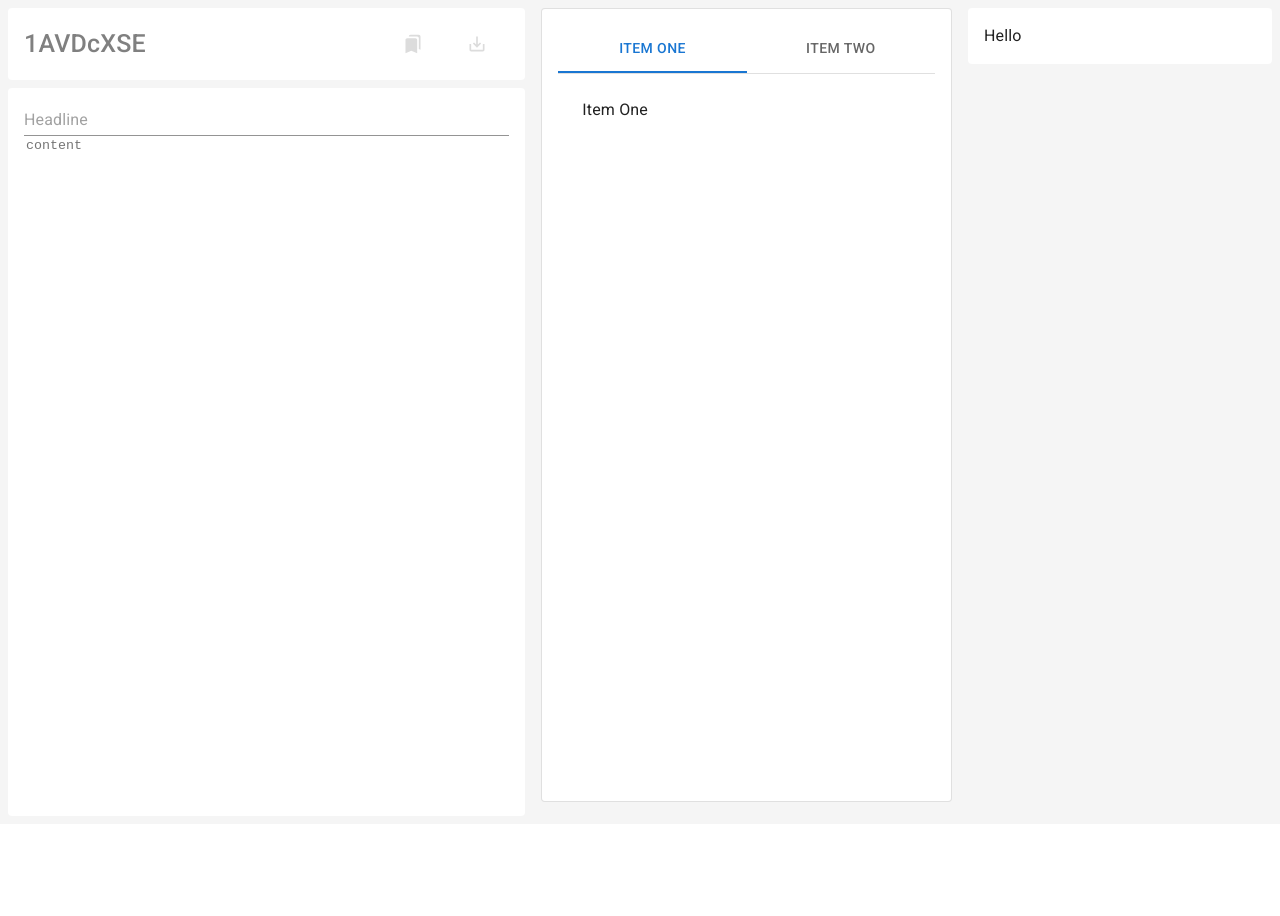
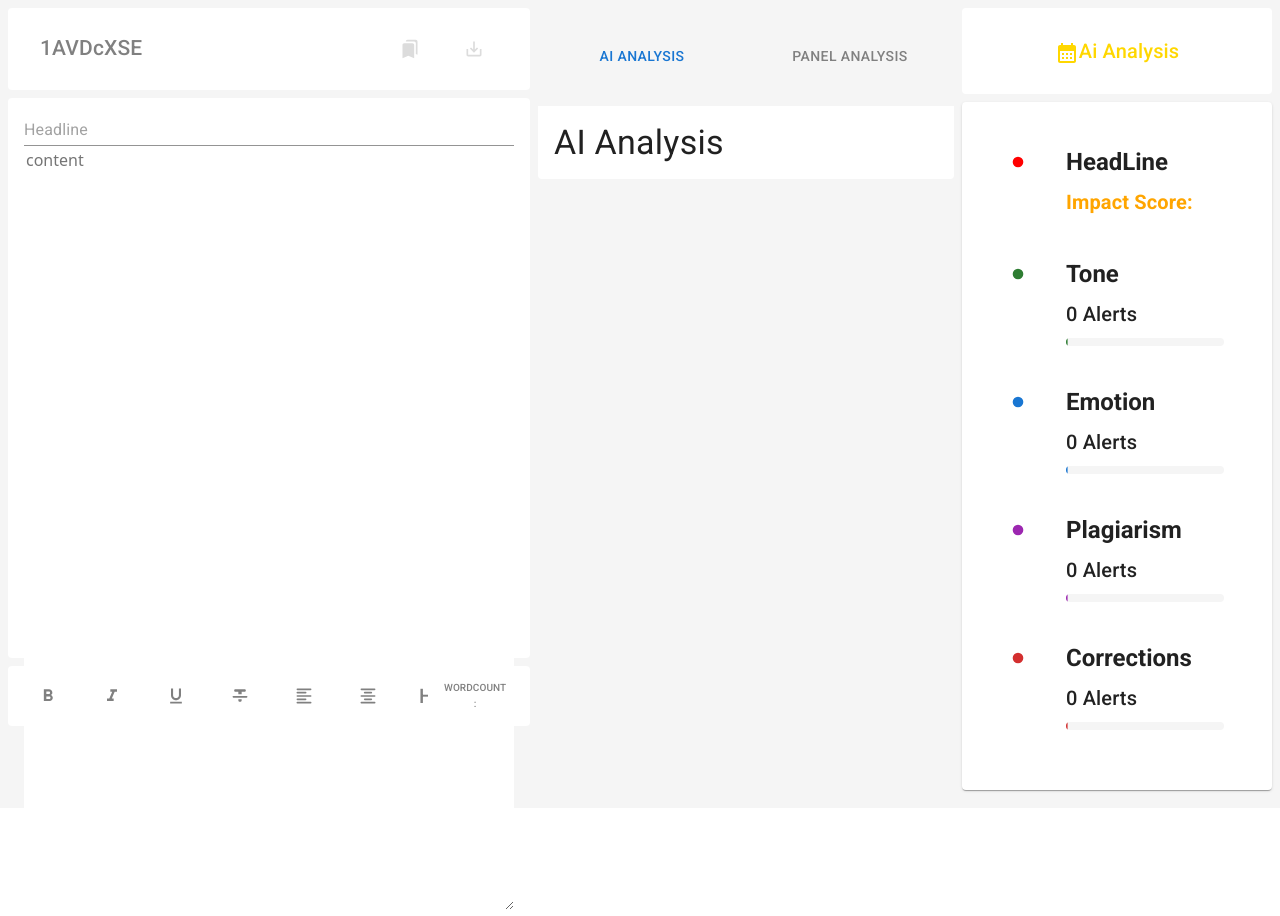
Before and after one commit to K-Sai-Rajesh/mui, a React (Create React App) app: page / in a window 1280 px wide. Before the commit the page ends 824 px from the top, so only its background shows below. Built offline with nearby package versions, Linux system fonts and the light colour scheme.

Commit message:
14/07-StaticUpdate

```diff
--- a/package.json
+++ b/package.json
@@ -6,6 +6,7 @@
     "@emotion/react": "^11.9.3",
     "@emotion/styled": "^11.9.3",
     "@mui/icons-material": "^5.8.4",
+    "@mui/lab": "^5.0.0-alpha.90",
     "@mui/material": "^5.9.0",
     "@testing-library/jest-dom": "^5.16.4",
     "@testing-library/react": "^13.3.0",
--- a/public/index.html
+++ b/public/index.html
@@ -7,6 +7,8 @@
       rel="stylesheet"
       href="https://fonts.googleapis.com/icon?family=Material+Icons"
     />
+    <link href="https://cdn.jsdelivr.net/npm/bootstrap@5.0.2/dist/css/bootstrap.min.css" rel="stylesheet" integrity="sha384-EVSTQN3/azprG1Anm3QDgpJLIm9Nao0Yz1ztcQTwFspd3yD65VohhpuuCOmLASjC" crossorigin="anonymous">
+
     <link
       rel="stylesheet"
       href="https://fonts.googleapis.com/css?family=Roboto:300,400,500,700&display=swap"
@@ -22,5 +24,7 @@
     <noscript>You need to enable JavaScript to run this app.</noscript>
     <div id="root"></div>
 
+    <script src="https://cdn.jsdelivr.net/npm/bootstrap@5.0.2/dist/js/bootstrap.bundle.min.js" integrity="sha384-MrcW6ZMFYlzcLA8Nl+NtUVF0sA7MsXsP1UyJoMp4YLEuNSfAP+JcXn/tWtIaxVXM" crossorigin="anonymous"></script>
+
   </body>
 </html>
--- a/src/Component/Page/Page1.js
+++ b/src/Component/Page/Page1.js
@@ -1,18 +1,19 @@
-import { SaveAlt, Bookmarks } from "@mui/icons-material";
+import { SaveAlt, Bookmarks,FormatBold,FormatItalic,FormatUnderlined,FormatAlignLeftRounded,FormatStrikethroughRounded,FormatAlignCenterRounded } from "@mui/icons-material";
 import { Button, Grid, Paper, TextareaAutosize, TextField, Typography } from "@mui/material";
 import { Box } from "@mui/system";
 import Page2 from "../Page2/Page2";
+import Page3 from "../Page3/Page3";
 
 function Page1() {
   return (
     <>
-    <Grid container sx={{backgroundColor:'#F5F5F5',margin:'none'}}>
-      <Grid item xs={12} sm={12} md={5} lg={5} sx={{p:1}} >
-        <Paper elevation={0} sx={{ p:2, mb:1, display:'flex', direction:'row', alignItems:'center' }}>
-          <Typography variant="h6" sx={{ color:'gray', fontSize:'25px' }}>
+    <Grid container columnSpacing={1} rowSpacing={1} sx={{backgroundColor:'#F5F5F5',margin:'none',p:1}}>
+      <Grid item xs={12} sm={12} md={4} lg={5}>
+        <Paper elevation={0} sx={{ mb:1, display:'flex', direction:'row' ,p:3 }}>
+          <Typography variant="h6" sx={{ pl:1,color:'gray', fontSize:'21px' }}>
             1AVDcXSE
           </Typography>
-          <Box sx={{marginLeft:'auto'}}>
+          <Box sx={{marginLeft:'auto',display:'flex',flexDirection:'row'}}>
             <Button sx={{selfAlign:'end'}}variant="primary">
               <Bookmarks sx={{fontSize:'20px',color:'#DCDCDC'}} />
             </Button>
@@ -21,31 +22,60 @@ function Page1() {
             </Button>
           </Box>
         </Paper>
-        <Paper elevation={0} sx={{p:2,height:'87vh'}}>
+        <Paper elevation={0} sx={{p:2,height:'70vh'}}>
           <TextField
             aria-label="empty textarea"
             variant="standard"
             placeholder="Headline"
-            style={{ width:"100%", border:'none', resize:'none' }}
+            style={{ width:"100%", border:'none' }}
           />
           <TextareaAutosize
             aria-label="empty textarea"
             placeholder="content"
-            style={{ width:"100%", height:'83vh', border:'none', resize:'none' }}
+            style={{ width:"100%", border:'none',height:'95%' }}
           />
         </Paper>
+        <Paper elevation={0} sx={{display:'flex', direction:'row', p:1,mt:1}}>
+          <Box sx={{marginRight:'auto',display:'flex',flexDirection:'row',overflow:'auto'}}>
+            <Button sx={{selfAlign:'start'}}variant="primary">
+              <FormatBold sx={{fontSize:'20px',color:'grey'}} />
+            </Button>
+            <Button sx={{selfAlign:'start'}}variant="primary">
+              <FormatItalic sx={{fontSize:'20px',color:'grey'}} />
+            </Button>
+            <Button sx={{selfAlign:'start'}}variant="primary">
+              <FormatUnderlined sx={{fontSize:'20px',color:'grey'}} />
+            </Button>
+            <Button sx={{selfAlign:'start'}}variant="primary">
+              <FormatStrikethroughRounded sx={{fontSize:'20px',color:'grey'}} />
+            </Button>
+            <Button sx={{selfAlign:'start'}}variant="primary">
+              <FormatAlignLeftRounded sx={{fontSize:'20px',color:'grey'}} />
+            </Button>
+            <Button sx={{selfAlign:'start'}}variant="primary">
+              <FormatAlignCenterRounded sx={{fontSize:'20px',color:'grey'}} />
+            </Button>
+            <Button sx={{selfAlign:'start'}}variant="primary">
+              <Typography variant="h6" sx={{fontSize:'20px',color:'grey'}}>H1</Typography>
+            </Button>
+            <Button sx={{selfAlign:'start'}}variant="primary">
+            <Typography variant="h6"  sx={{fontSize:'20px',color:'grey'}}>H2</Typography>
+            </Button>
+          </Box>
+          <Box sx={{marginLeft:'auto',display:'flex', flexDirection:'row',justifyContent:'center',alignItems:'center'}}>
+            <Button variant="primary">
+              <Typography variant="h6"  sx={{fontSize:'10px',color:'grey'}}>WordCount : {}</Typography>
+            </Button>
+          </Box>
+        </Paper>
       </Grid>
-      <Grid item xs={12} sm={12} md={4} lg={4} sx={{p:1}}>
-        <Paper elevation={0} variant='outlined' sx={{p:2}}>
+      <Grid item xs={12} sm={12} md={4} lg={4}>
+        <Paper elevation={0} sx={{maxHeight:'100vh'}}>
             <Page2/>
         </Paper>
       </Grid>
-      <Grid item xs={12} sm={12} md={3} lg={3} sx={{p:1}}>
-        <Paper elevation={0} sx={{p:2}}>
-          <Typography>
-            Hello
-          </Typography>
-        </Paper>
+      <Grid item xs={12} sm={12} md={4} lg={3} sx={{height:'100vh'}}>
+          <Page3 />
       </Grid>
     </Grid>
     </>
--- a/src/Component/Page2/Page2.js
+++ b/src/Component/Page2/Page2.js
@@ -1,63 +1,167 @@
 import * as React from 'react';
-import PropTypes from 'prop-types';
 import Tabs from '@mui/material/Tabs';
 import Tab from '@mui/material/Tab';
 import Typography from '@mui/material/Typography';
 import Box from '@mui/material/Box';
+import { Grid, useMediaQuery, useTheme } from '@mui/material';
 
 function TabPanel(props) {
-  const { children, value, index, ...other } = props;
+  const { children, value, index } = props;
 
   return (
-    <div
-      role="tabpanel"
-      hidden={value !== index}
-      id={`simple-tabpanel-${index}`}
-      aria-labelledby={`simple-tab-${index}`}
-      {...other}
-    >
+    <>
       {value === index && (
-        <Box sx={{ p: 3 }}>
-          <Typography>{children}</Typography>
-        </Box>
+        <>
+        {
+          children
+        }
+        </>
       )}
-    </div>
+    </>
   );
 }
 
-TabPanel.propTypes = {
-  children: PropTypes.node,
-  index: PropTypes.number.isRequired,
-  value: PropTypes.number.isRequired,
-};
+export default function BasicTabs() {
+  const [value, setValue] = React.useState(0);
 
-function a11yProps(index) {
-  return {
-    id: `simple-tab-${index}`,
-    'aria-controls': `simple-tabpanel-${index}`,
-  };
-}
-
-export default function Page2() {
-  const [value, setValue] = React.useState(0);
+  const theme = useTheme()
+  const isSm = useMediaQuery(theme.breakpoints.down('sm'))
+  const ismd = useMediaQuery(theme.breakpoints.down('md'))
+  const isLg = useMediaQuery(theme.breakpoints.down('lg'))
 
   const handleChange = (event, newValue) => {
     setValue(newValue);
   };
 
+  let styles = {width:'50%',
+          color:'grey',
+        "&:focus":{
+          color:'#FFD700',
+          backgroundColor:'white'
+        },
+        "&:active":{
+          color:'#FFD700',
+          backgroundColor:'white'
+        },
+        "&:hover":{
+          color:'#FFD700',
+          backgroundColor:'white'
+        },
+        backgroundColor:'#F5F5F5'}
+
+  if(isSm){
+      styles ={width:'50%', p:3,
+          color:'grey',
+        "&:focus":{
+          color:'#FFD700',
+          backgroundColor:'white'
+        },
+        "&:active":{
+          color:'#FFD700',
+          backgroundColor:'white'
+        },
+        "&:hover":{
+          color:'#FFD700',
+          backgroundColor:'white'
+        },
+        backgroundColor:'#F5F5F5'}
+  }
+  else if(ismd){
+    styles ={width:'50%', p:3,
+        color:'grey',
+      "&:focus":{
+        color:'#FFD700',
+        backgroundColor:'white'
+      },
+      "&:active":{
+        color:'#FFD700',
+        backgroundColor:'white'
+      },
+      "&:hover":{
+        color:'#FFD700',
+        backgroundColor:'white'
+      },
+      backgroundColor:'#F5F5F5'}
+  }
+  else if(isLg){
+    styles ={width:'50%', p:4,
+        color:'grey',
+      "&:focus":{
+        color:'#FFD700',
+        backgroundColor:'white'
+      },
+      "&:active":{
+        color:'#FFD700',
+        backgroundColor:'white'
+      },
+      "&:hover":{
+        color:'#FFD700',
+        backgroundColor:'white'
+      },
+      backgroundColor:'#F5F5F5'}
+  }
+  else{
+    styles ={width:'50%', p:5,
+        color:'grey',
+      "&:focus":{
+        color:'#FFD700',
+        backgroundColor:'white'
+      },
+      "&:active":{
+        color:'#FFD700',
+        backgroundColor:'white'
+      },
+      "&:hover":{
+        color:'#FFD700',
+        backgroundColor:'white'
+      },
+      backgroundColor:'#F5F5F5'}
+  }
+
   return (
-    <Box sx={{ width: '100%', height:'95vh' }}>
-      <Box sx={{ borderBottom: 1, borderColor: 'divider' }}>
-        <Tabs value={value} onChange={handleChange} aria-label="basic tabs example">
-          <Tab label="Item One" {...a11yProps(0)} sx={{width:'50%',}} />
-          <Tab label="Item Two" {...a11yProps(1)} sx={{width:'50%'}}  />
+    <Box sx={{ width: '100%', height:'100%' }}>
+      <Box sx={{ width: '100%', height:'100%' }}>
+        <Tabs value={value} onChange={handleChange} TabIndicatorProps={{
+          style:{
+            display:'none',
+            color:'grey',
+            "&:focus":{
+              display:'none',
+              color:'grey'
+            },
+            "&:active":{
+              display:'none',
+              color:'grey'
+            }
+          }
+        }} aria-label="basic tabs example">
+          <Tab label="AI Analysis" value={0} sx={styles} />
+          <Tab label="Panel Analysis" value={1} sx={styles}  />
         </Tabs>
       </Box>
-      <TabPanel value={value} index={0}>
-        Item One
+      <TabPanel value={value} index={0} sx={{width:'100%',height:'100%'}}>
+        <Grid container sx={{width:'100%',height:'100%',p:2}}>
+          <Grid item>
+            <Typography
+              variant='h4'
+              component='p'
+            >
+              AI Analysis
+            </Typography>
+          </Grid>
+        </Grid>
       </TabPanel>
       <TabPanel value={value} index={1}>
-        Item Two
+        <Grid container sx={{width:'100%',height:'100%',p:2}}>
+          <Grid item>
+            <Typography
+              variant='h4'
+              component='p'
+            >
+              Panel Analysis
+            </Typography>
+          </Grid>
+        </Grid>
       </TabPanel>
     </Box>
   );
--- /dev/null
+++ b/src/Component/Page3/Page3.js
@@ -0,0 +1,103 @@
+
+import { CalendarMonth, FiberManualRecordSharp } from '@mui/icons-material'
+import { List, ListItem, ListItemIcon, ListItemText, Paper, Typography,LinearProgress } from '@mui/material'
+import { Box } from '@mui/system'
+import React from 'react'
+export default function Page3() {
+  const data = [
+    {
+      id:1,
+      name:"Tone",
+      color:'success',
+      value:1
+    },
+    {
+      id:2,
+      name:"Emotion",
+      color:'primary',
+      value:1
+    },
+    {
+      id:3,
+      name:"Plagiarism",
+      color:'secondary',
+      value:1
+    },
+    {
+      id:4,
+      name:"Corrections",
+      color:'error',
+      value:1
+    },
+  ]
+  const styles = {
+    display:'flex',
+    flexDirection:'row',
+    justifyContent:'start',
+    alignItems:'center',
+    width:'100%'
+  }
+  return (
+    <>
+        <Paper elevation={0} sx={{p:3}}>
+          <Typography variant='h6' sx={{textAlign:"center",color:"#FFD700",padding:'3px'}}><CalendarMonth />Ai Analysis</Typography>
+        </Paper>
+        <Paper>
+          <List sx={{p:4,mt:1,display:"flex",flexDirection:"column",justifyContent:"space-around",}}>
+            <ListItem sx={{
+              flexDirection:'column'
+            }}>
+            <Box sx={styles}>
+              <ListItemIcon>
+                <FiberManualRecordSharp sx={{color:"red",fontSize:"medium"}} />
+              </ListItemIcon>
+              <ListItemText sx={{fontWeight:"bolder"}}>
+                <Typography variant='h5' sx={{fontWeight:"bold"}}>HeadLine </Typography>
+              </ListItemText>
+            </Box>
+            <Box sx={styles}>
+              <ListItemText sx={{pl:7}}>
+              <Typography variant='h6' sx={{fontWeight:"bold",color:"orange"}}>Impact Score: </Typography>
+              </ListItemText>
+            </Box>
+              </ListItem>
+              <ListItem>
+            </ListItem>
+            {
+              data.map(item => {
+                let color = {color:item.color}
+                return(
+                  <div key={item.id}>
+                    <ListItem  sx={{
+                      flexDirection:'column'
+                    }}>
+                    <Box sx={styles}>
+                      <ListItemIcon>
+                        <FiberManualRecordSharp {...color} sx={{fontSize:"medium"}} />
+                      </ListItemIcon>
+                      <ListItemText sx={{fontWeight:"bolder"}}>
+                        <Typography variant='h5' sx={{fontWeight:"bold"}}>{item.name}</Typography>
+                      </ListItemText>
+                    </Box>
+                    <Box sx={styles}>
+                      <ListItemText sx={{pl:7}}>
+                      <Typography variant='h6'>0 Alerts </Typography>
+                      </ListItemText>
+                    </Box>
+                    <Box sx={styles}>
+                      <ListItemText sx={{pl:7}}>
+                      <LinearProgress variant='determinate' {...color} sx={{backgroundColor:'#F5F5F5',borderRadius:"20px",padding:"4px"}} value={item.value} />
+                      </ListItemText>
+                    </Box>
+                      </ListItem>
+                      <ListItem>
+                    </ListItem>
+                  </div>
+                )
+              })
+            }
+          </List>
+        </Paper>
+    </>
+  )
+}
```
Also changed, not shown: 1 other file (tests, documents, lock files or other folders).
